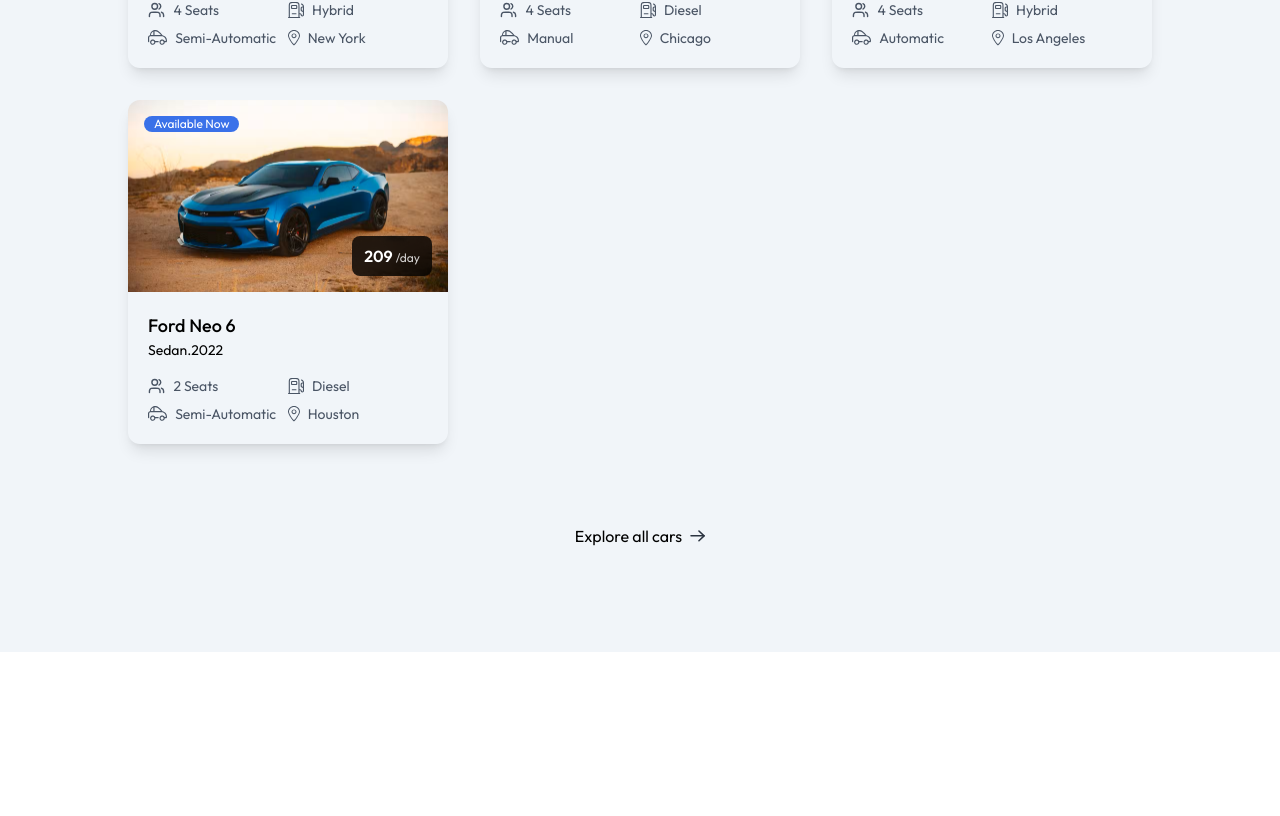
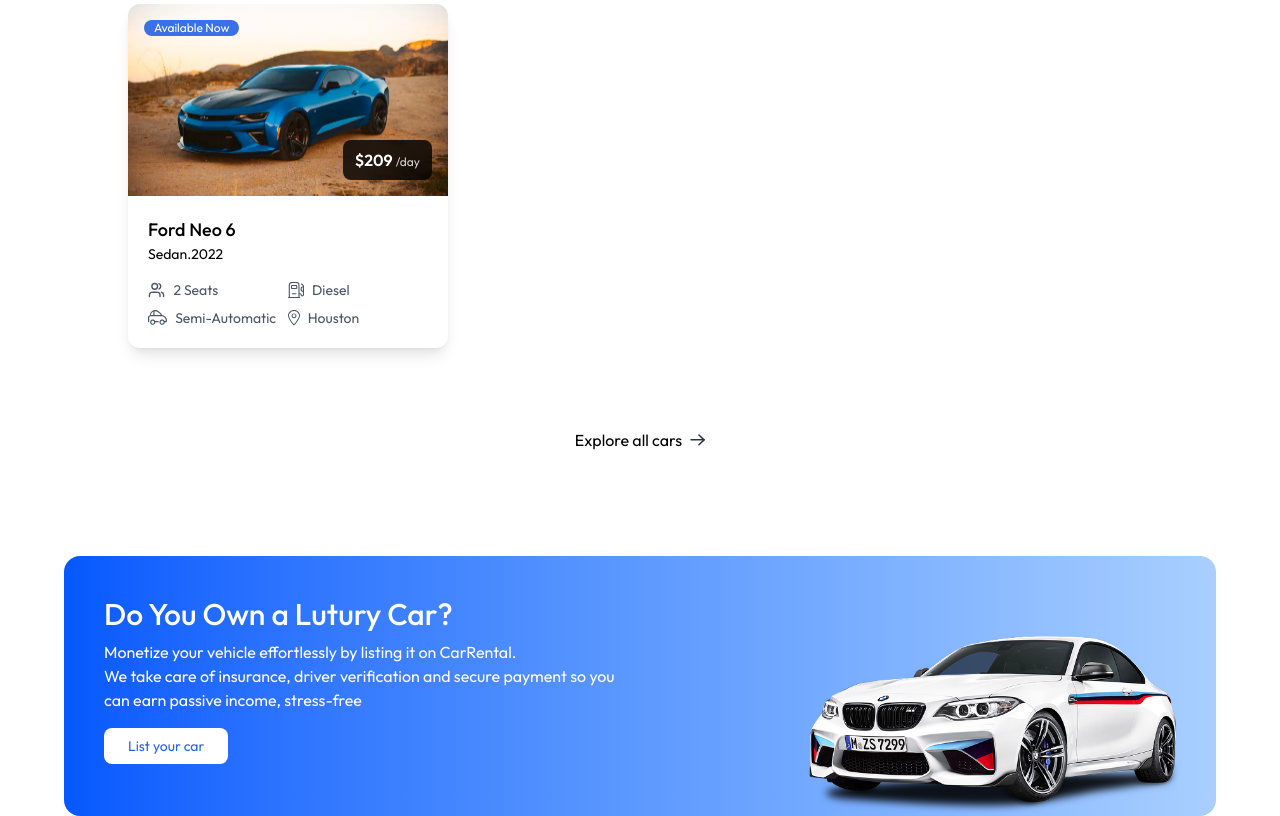
Before and after one commit to MogesBekele/car-rental, a React (Vite) app in the folder client/: page / in a window 1280 px wide. Shown: the part 1489-2305 px from the top of the page. Before the commit the page ends 2141 px from the top, so only its background shows below. Built offline with nearby package versions, Linux system fonts and the light colour scheme.

Commit message:
banner components

```diff
--- a/client/src/App.tsx
+++ b/client/src/App.tsx
@@ -14,10 +14,7 @@
   return (
     <>
       {!isOwnerPath && <Navbar setShowLogin={setShowLogin} />}
-      <div
-        className="pt-24 bg-light
-"
-      >
+
       <Routes>
         <Route path="/" element={<Home />} />
         <Route path="/car-details/:id" element={<CarDetails />} />
@@ -25,7 +22,6 @@
         <Route path="/my-bookings" element={<MyBookings />} />
         {/* Add more routes as needed */}
       </Routes>
-      </div>
     </>
   );
 };
--- /dev/null
+++ b/client/src/components/Banner.tsx
@@ -0,0 +1,25 @@
+import { assets } from "../assets/assets";
+
+const Banner = () => {
+  return (
+    <div className="flex flex-col md:flex-row items-center justify-between md:items-start px-8 min-md:pl-10 pt-10 bg-gradient-to-r from-[#0558FE] to-[#A9CFFF] max-w-6xl mx-3 md:mx-auto rounded-2xl overflow-hidden  ">
+      <div className=" text-white">
+        <h2 className="text-3xl font-medium">Do You Own a Lutury Car?</h2>
+        <p className="mt-2">
+          Monetize your vehicle effortlessly by listing it on CarRental.
+        </p>
+        <p className="max-w-130">
+          We take care of insurance, driver verification and secure payment so
+          you can earn passive income, stress-free
+        </p>
+        <button className="px-6 py-2 bg-white hover:bg-slate-100 transition-all text-primary rounded-lg text-sm mt-4 cursor-pointer">
+          List your car
+        </button>
+      </div>
+
+      <img src={assets.banner_car_image} alt="car" className="max-h-45 mt-10" />
+    </div>
+  );
+};
+
+export default Banner;
--- a/client/src/pages/CarDetails.tsx
+++ b/client/src/pages/CarDetails.tsx
@@ -1,15 +1,62 @@
+import { useParams } from "react-router-dom";
+import { dummyCarData } from "../assets/assets";
 
 
 const CarDetails = () => {
+  const { id } = useParams<{ id: string }>();
+  const car = dummyCarData.find((c) => c._id === id);
+
+  if (!car) {
+    return <div className="p-8 text-center text-red-500">Car not found.</div>;
+  }
+
   return (
-    <div>
-      <h1>Car Details</h1>
-      <p>Here you can view the details of the selected car.</p>
-      {/* Add more content or components as needed */}
-      {/* Example: Display car information, images, and booking options */}
+    <div className="max-w-3xl mx-auto p-8 bg-white rounded-lg shadow-lg mt-8">
+      <div className="flex flex-col md:flex-row gap-8">
+        <img
+          src={car.image}
+          alt={`${car.brand} ${car.model}`}
+          className="w-full md:w-1/2 rounded-lg object-cover"
+        />
+        <div className="flex-1">
+          <h1 className="text-3xl font-bold mb-2">
+            {car.brand} {car.model}
+          </h1>
+          <p className="text-gray-600 mb-4">
+            {car.category} • {car.year}
+          </p>
+          <p className="mb-4">{car.description}</p>
+          <div className="grid grid-cols-2 gap-4 mb-4">
+            <div>
+              <span className="font-semibold">Seats:</span>{" "}
+              {car.seating_capacity}
+            </div>
+            <div>
+              <span className="font-semibold">Fuel:</span> {car.fuel_type}
+            </div>
+            <div>
+              <span className="font-semibold">Transmission:</span>{" "}
+              {car.transmission}
+            </div>
+            <div>
+              <span className="font-semibold">Location:</span> {car.location}
+            </div>
+            <div>
+              <span className="font-semibold">Price/Day:</span> $
+              {car.pricePerDay}
+            </div>
+            <div>
+              <span className="font-semibold">Available:</span>{" "}
+              {car.isAvailable ? "Yes" : "No"}
+            </div>
+          </div>
+          <button className="mt-4 px-6 py-2 bg-primary text-white rounded-lg hover:bg-primary-dull transition">
+            Book Now
+          </button>
+        </div>
+      </div>
+    </div>
+  );
+};
 
-    </div>
-  )
-}
-
-export default CarDetails
+export default CarDetails;
--- a/client/src/pages/Home.tsx
+++ b/client/src/pages/Home.tsx
@@ -1,3 +1,4 @@
+import Banner from "../components/Banner";
 import FeatureSection from "../components/FeatureSection";
 import Hero from "../components/Hero";
 
@@ -6,6 +7,7 @@
     <>
       <Hero />
       <FeatureSection/>
+      <Banner/>
     </>
   );
 };
```
Also changed, not shown: 1 other file (tests, documents, lock files or other folders). Lines whose indentation alone changed are shown as unchanged.
